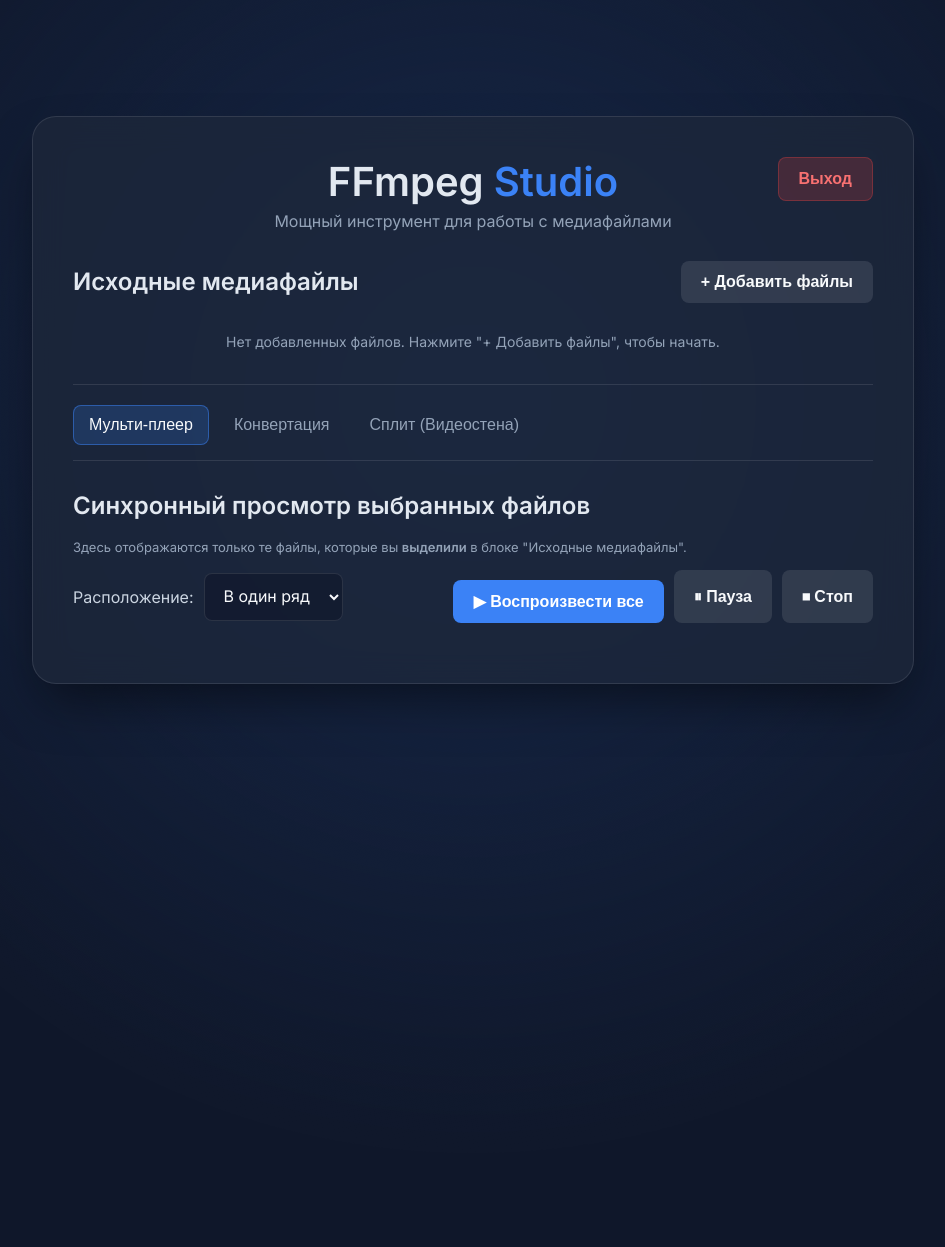
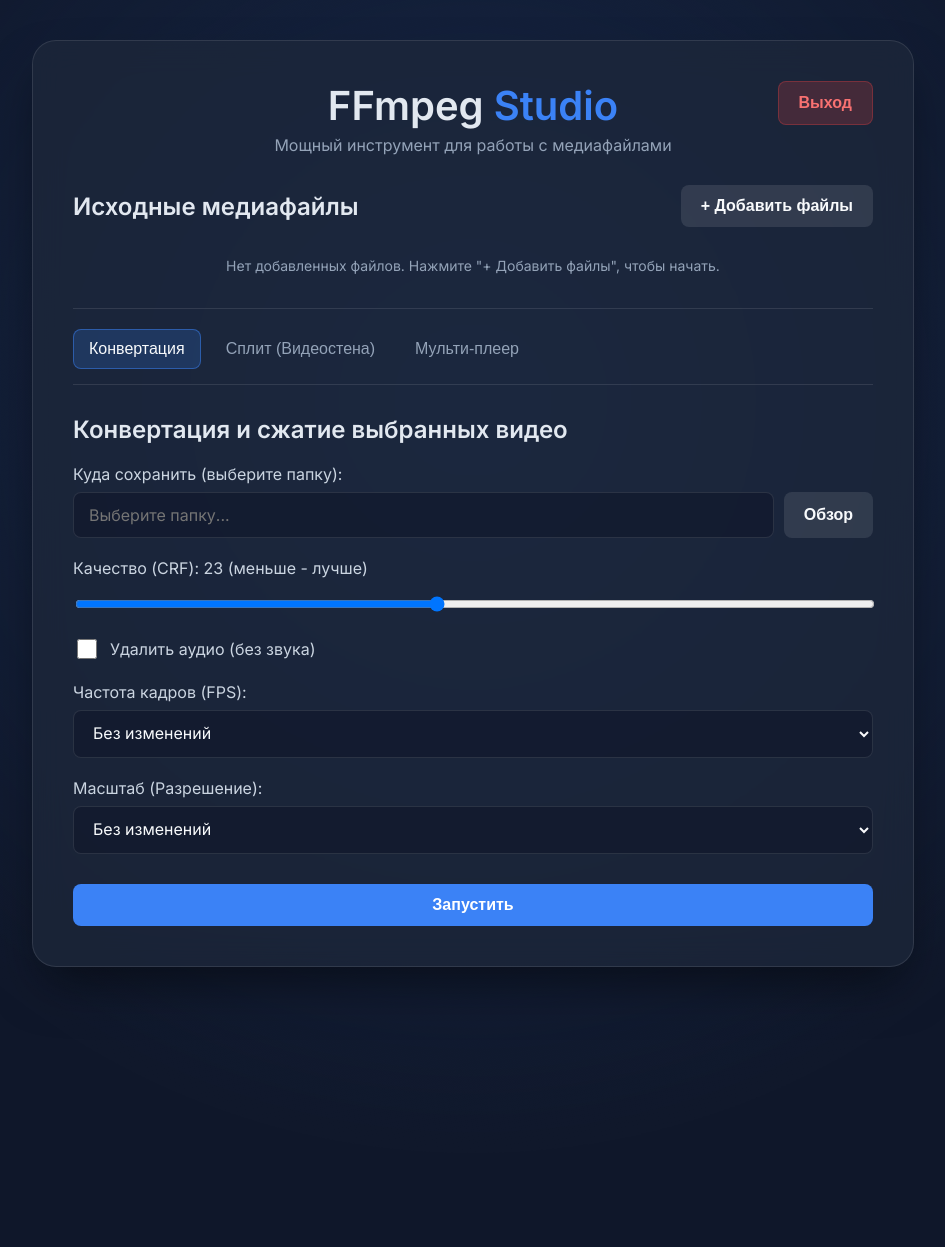
Before and after one commit to Pharmacis1/FFmpeg-Studio, a Flask app: page / in a window 1280 px wide; the page is wider, and only the part inside the window is pictured. Shown: the top 1247 px of that part, without its empty margins (167-1112 px from the left). Run offline with Flask 3, Linux system fonts and the light colour scheme.

Commit message:
Fix scrollbar issue, reorder tabs, add scaling to convert tab

```diff
--- a/app.py
+++ b/app.py
@@ -115,6 +115,7 @@ def convert():
     quality = data.get('quality', '23')
     remove_audio = data.get('remove_audio', False)
     fps = data.get('fps', '')
+    scale = data.get('scale', '')
 
     if not inputs or not output_dir:
         return jsonify({"success": False, "message": "Выберите файлы и папку для сохранения"})
@@ -128,6 +129,10 @@ def convert():
         output_file = os.path.join(output_dir, out_name)
 
         cmd = [FFMPEG_EXE, '-y', '-i', input_file, '-vcodec', 'libx264', '-crf', str(quality)]
+        if scale:
+            w, h = scale.split(':')
+            filter_str = f"scale={w}:{h}:force_original_aspect_ratio=decrease,pad={w}:{h}:(ow-iw)/2:(oh-ih)/2"
+            cmd.extend(['-vf', filter_str])
         if remove_audio:
             cmd.append('-an')
         if fps:
--- a/static/script.js
+++ b/static/script.js
@@ -327,7 +327,8 @@ async function startProcess(type) {
             output_dir: document.getElementById('conv-output').value,
             quality: document.getElementById('conv-quality').value,
             remove_audio: document.getElementById('conv-remove-audio').checked,
-            fps: document.getElementById('conv-fps').value
+            fps: document.getElementById('conv-fps').value,
+            scale: document.getElementById('conv-scale').value
         };
     } else if (type === 'split') {
         url = '/api/split_video';
--- a/static/style.css
+++ b/static/style.css
@@ -8,6 +8,7 @@ body {
     align-items: flex-start;
     min-height: 100vh;
     overflow-y: auto;
+    overflow-x: hidden;
     padding: 40px 20px;
     box-sizing: border-box;
 }
--- a/templates/index.html
+++ b/templates/index.html
@@ -99,38 +99,12 @@
         </div>
 
         <nav class="tabs">
-            <button class="tab-btn active" data-target="multi">Мульти-плеер</button>
-            <button class="tab-btn" data-target="convert">Конвертация</button>
+            <button class="tab-btn active" data-target="convert">Конвертация</button>
             <button class="tab-btn" data-target="split">Сплит (Видеостена)</button>
+            <button class="tab-btn" data-target="multi">Мульти-плеер</button>
         </nav>
 
-        <div class="tab-content active" id="multi">
-            <h2>Синхронный просмотр выбранных файлов</h2>
-            <p style="color: #94a3b8; font-size: 13px; margin-bottom: 15px;">
-                Здесь отображаются только те файлы, которые вы <b>выделили</b> в блоке "Исходные медиафайлы".
-            </p>
-
-            <div class="form-group" style="display: flex; justify-content: space-between; align-items: center;">
-                <div style="display: flex; gap: 10px; align-items: center;">
-                    <label style="margin: 0;">Расположение:</label>
-                    <select id="multi-layout" onchange="updateMultiLayout()" style="margin: 0; width: auto;">
-                        <option value="row">В один ряд</option>
-                        <option value="grid">Сетка</option>
-                    </select>
-                </div>
-                <div style="display: flex; gap: 10px;">
-                    <button class="btn-primary" onclick="playAllVideos()">▶ Воспроизвести все</button>
-                    <button class="btn-secondary" onclick="pauseAllVideos()">⏸ Пауза</button>
-                    <button class="btn-secondary" onclick="stopAllVideos()">⏹ Стоп</button>
-                </div>
-            </div>
-
-            <div class="multi-video-container" id="multi-video-container" style="display: flex; gap: 10px; margin-top: 20px; flex-wrap: wrap; justify-content: center;">
-                <!-- Динамически добавляемые видео для мультиплеера -->
-            </div>
-        </div>
-
-        <div class="tab-content" id="convert">
+        <div class="tab-content active" id="convert">
             <h2>Конвертация и сжатие выбранных видео</h2>
             <div class="form-group">
                 <label>Куда сохранить (выберите папку):</label>
@@ -158,6 +132,15 @@
                     <option value="30">30</option>
                     <option value="50">50</option>
                     <option value="60">60</option>
+                </select>
+            </div>
+
+            <div class="form-group">
+                <label>Масштаб (Разрешение):</label>
+                <select id="conv-scale">
+                    <option value="">Без изменений</option>
+                    <option value="1920:1080">1920x1080 (Горизонтальное)</option>
+                    <option value="1080:1920">1080x1920 (Вертикальное)</option>
                 </select>
             </div>
 
@@ -193,6 +176,32 @@
             <button class="btn-primary" style="margin-top: 15px;" onclick="startProcess('split')">Разрезать</button>
         </div>
 
+        <div class="tab-content" id="multi">
+            <h2>Синхронный просмотр выбранных файлов</h2>
+            <p style="color: #94a3b8; font-size: 13px; margin-bottom: 15px;">
+                Здесь отображаются только те файлы, которые вы <b>выделили</b> в блоке "Исходные медиафайлы".
+            </p>
+
+            <div class="form-group" style="display: flex; justify-content: space-between; align-items: center;">
+                <div style="display: flex; gap: 10px; align-items: center;">
+                    <label style="margin: 0;">Расположение:</label>
+                    <select id="multi-layout" onchange="updateMultiLayout()" style="margin: 0; width: auto;">
+                        <option value="row">В один ряд</option>
+                        <option value="grid">Сетка</option>
+                    </select>
+                </div>
+                <div style="display: flex; gap: 10px;">
+                    <button class="btn-primary" onclick="playAllVideos()">▶ Воспроизвести все</button>
+                    <button class="btn-secondary" onclick="pauseAllVideos()">⏸ Пауза</button>
+                    <button class="btn-secondary" onclick="stopAllVideos()">⏹ Стоп</button>
+                </div>
+            </div>
+
+            <div class="multi-video-container" id="multi-video-container" style="display: flex; gap: 10px; margin-top: 20px; flex-wrap: wrap; justify-content: center;">
+                <!-- Динамически добавляемые видео для мультиплеера -->
+            </div>
+        </div>
+
         <div id="loader" class="loader-container" style="display: none;">
             <div class="spinner"></div>
             <p>Выполняется обработка, пожалуйста, подождите...</p>
```
